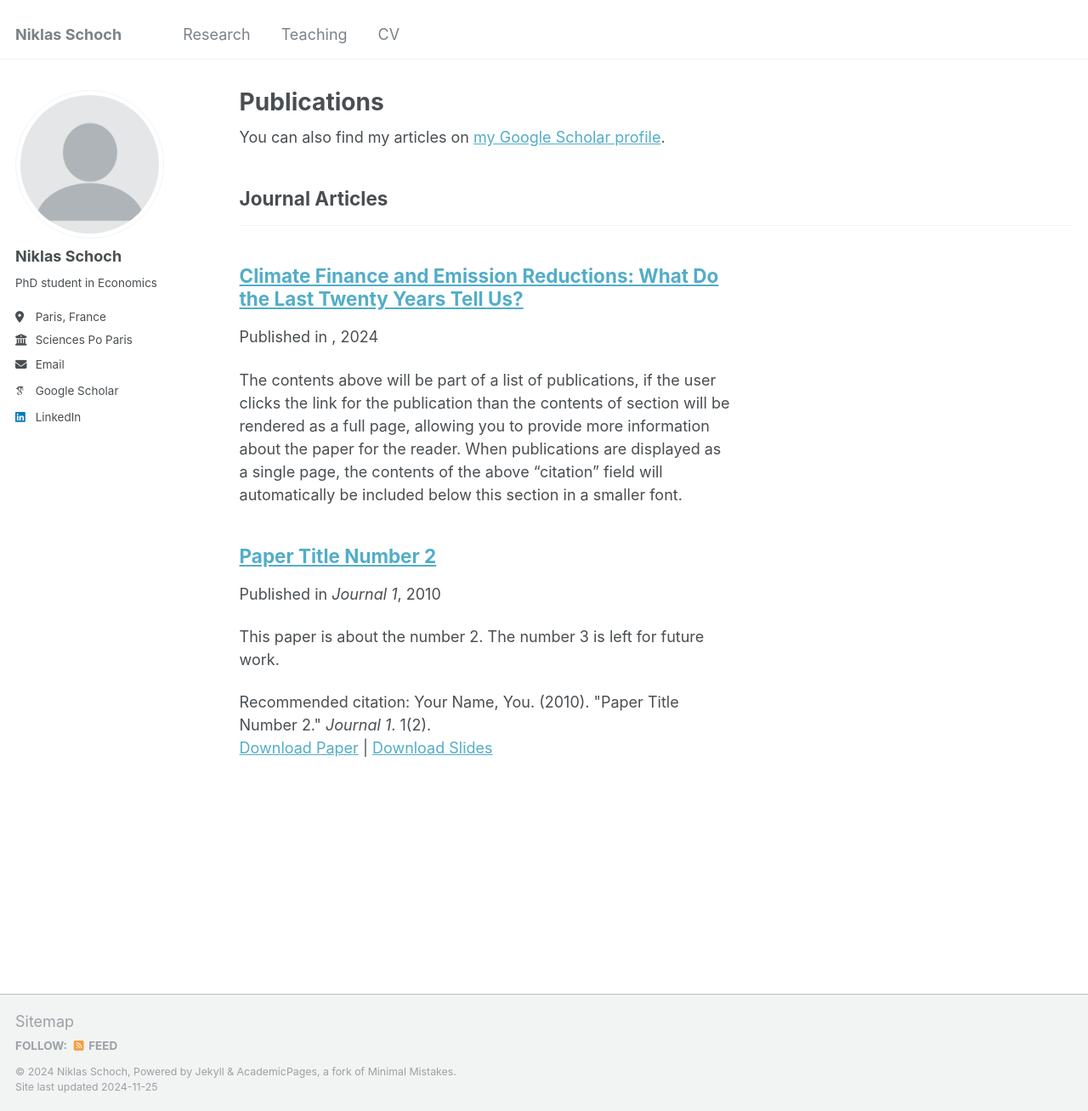
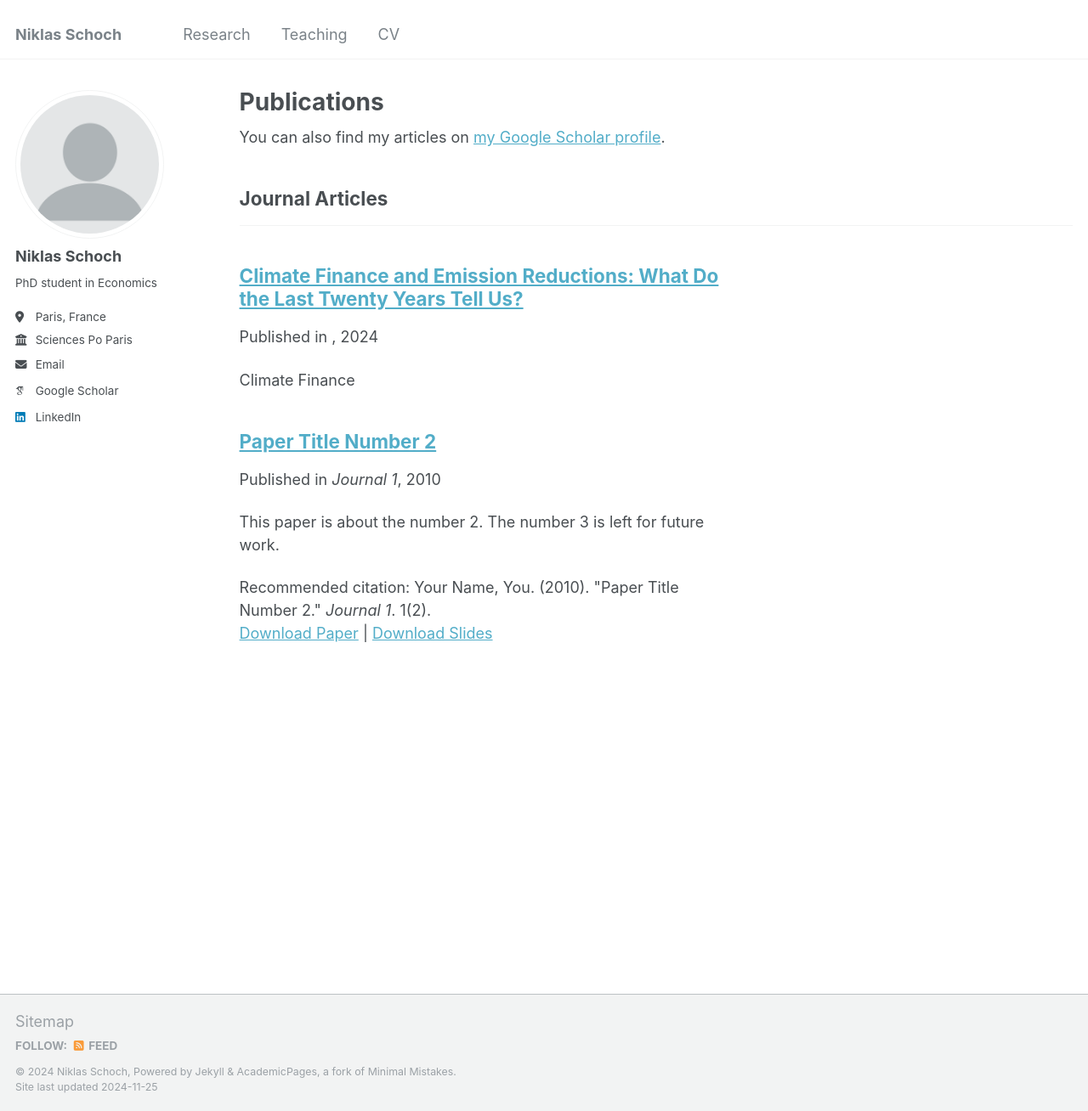
Before and after one commit to niklasschoch/niklasschoch.github.io, a Jekyll site: the page built from _pages/publications.html, in a window 1280 px wide and 1308 px high. Shown: the whole window at 85% size. Built offline with Jekyll 4.4.1, drawn with Linux system fonts in a browser that asks for light colours; some web fonts are replaced.

Commit message:
Update Finance.md

```diff
--- a/_publications/Finance.md
+++ b/_publications/Finance.md
@@ -3,6 +3,8 @@ title: "Climate Finance and Emission Reductions: What Do the Last Twenty Years T
 collection: publications
 category: manuscripts
 permalink: /publication/Finance
+excerpt: 'Climate Finance'
+
 ---
 
 The contents above will be part of a list of publications, if the user clicks the link for the publication than the contents of section will be rendered as a full page, allowing you to provide more information about the paper for the reader. When publications are displayed as a single page, the contents of the above "citation" field will automatically be included below this section in a smaller font.
```
